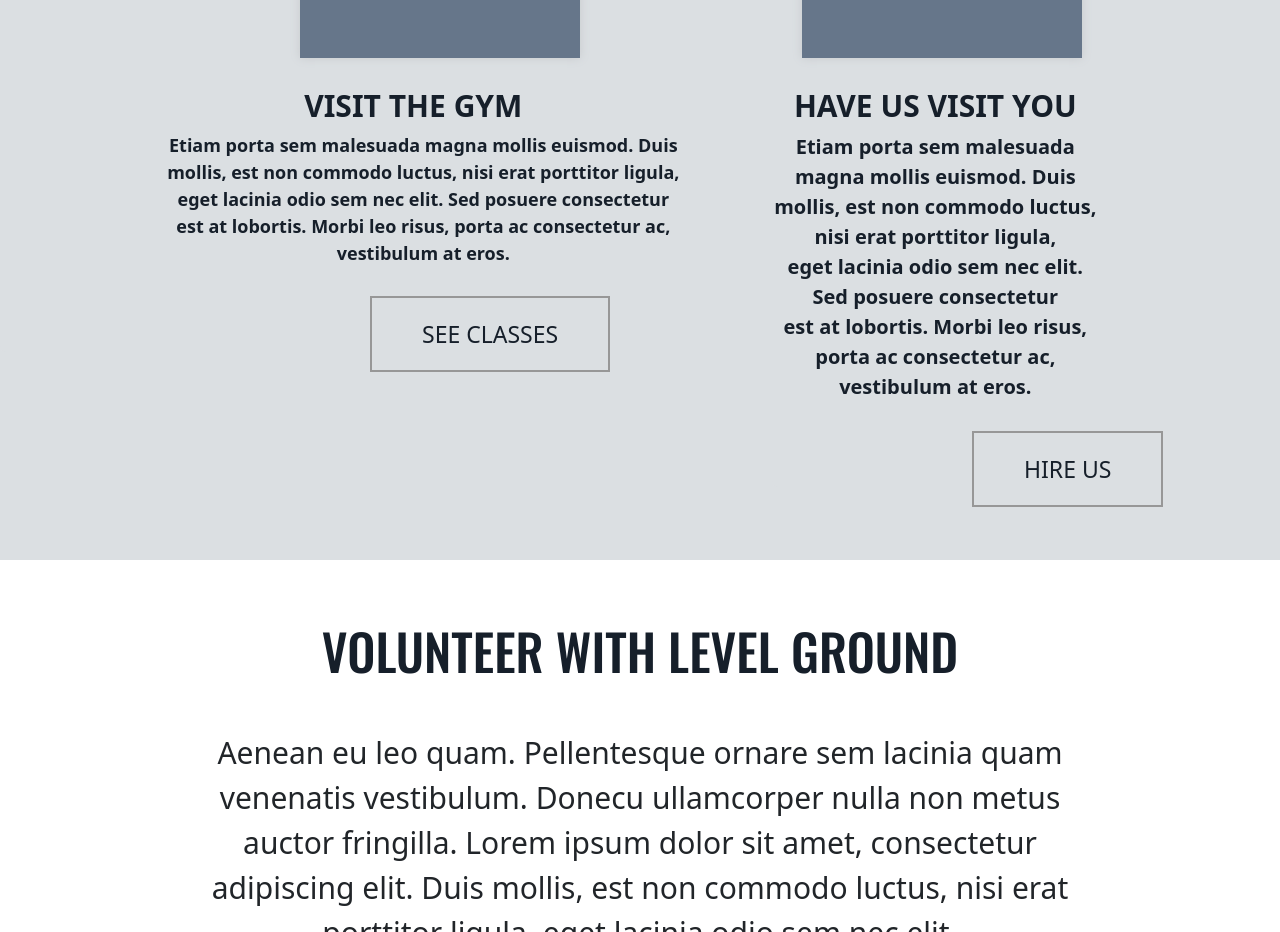
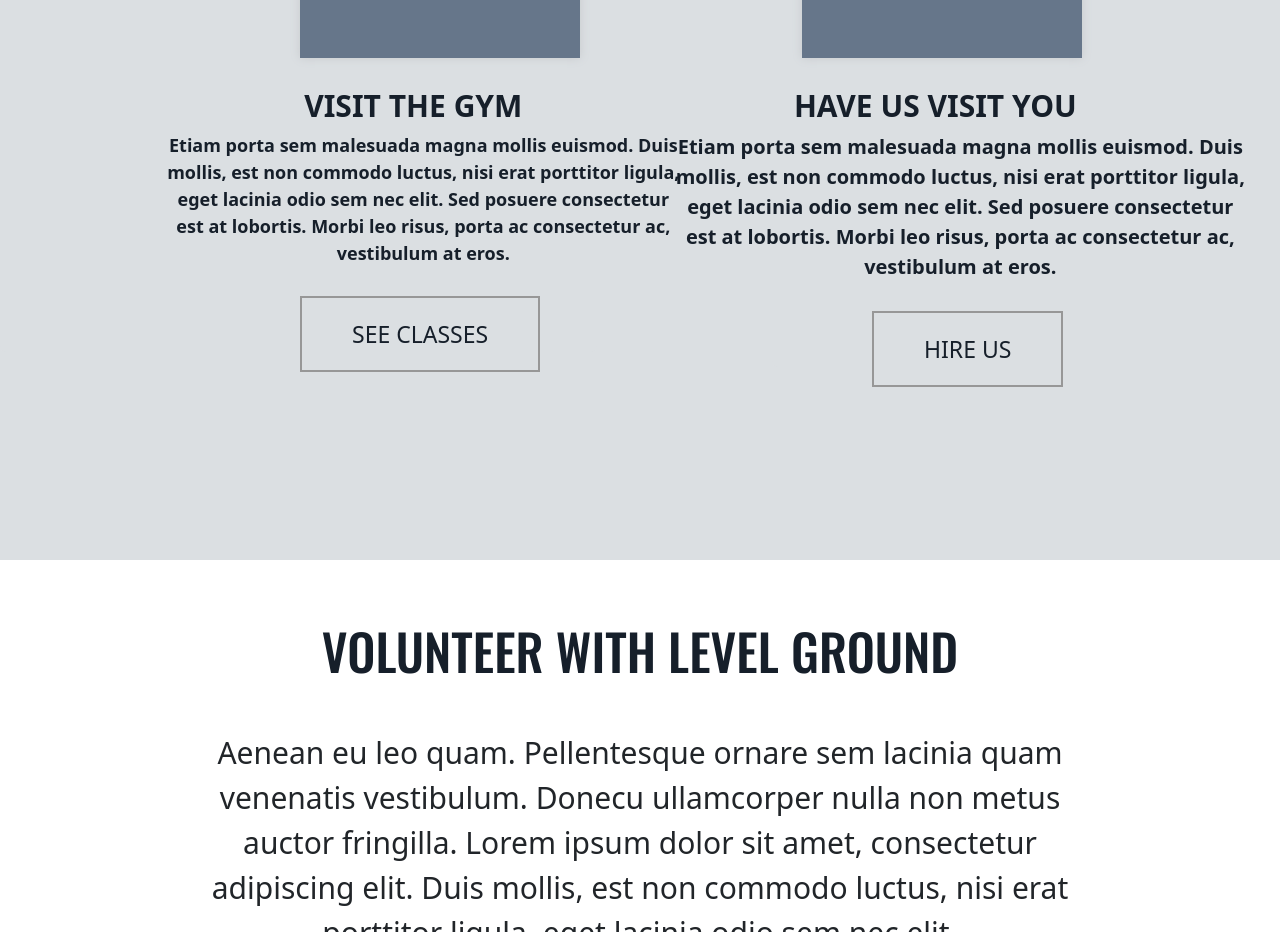
Before and after one commit to Melisa-Moyo/Level-Ground-Website-project, a plain HTML site: page index.html in a window 1280 px wide. Shown: the part 1580-2512 px from the top of the page. Drawn offline with nearby package versions, Linux system fonts and the light colour scheme; a web font is replaced by a local one.

Commit message:
Updated style.css links

```diff
--- a/style.css
+++ b/style.css
@@ -214,7 +214,7 @@ font-size: 30px;
      background-color: #DBDFE2;
      text-decoration: none;
      padding: 20px 50px;
-     margin-left: 270px;
+     margin-left: 200px;
 }
 #information-section .classes-link-primary:hover{
     background-color: #161F2A;
@@ -243,9 +243,10 @@ font-size: 30px;
     color: #161F2A;
     text-align: center;
     font-size: 20px;
-    margin-right: 270px;
+    margin-left: -110px;
     margin-bottom: 50px;
     font-weight: 600;
+    width: 100%;
 }
 #information-section .classes-link-secondary{
     color: #161F2A;
@@ -254,7 +255,7 @@ font-size: 30px;
     background-color: #DBDFE2;
     text-decoration: none;
     padding: 20px 50px;
-    margin-left: 200px;
+    margin-left: 100px;
 }
 #information-section .classes-link-secondary:hover{
     background-color: #161F2A;
```
